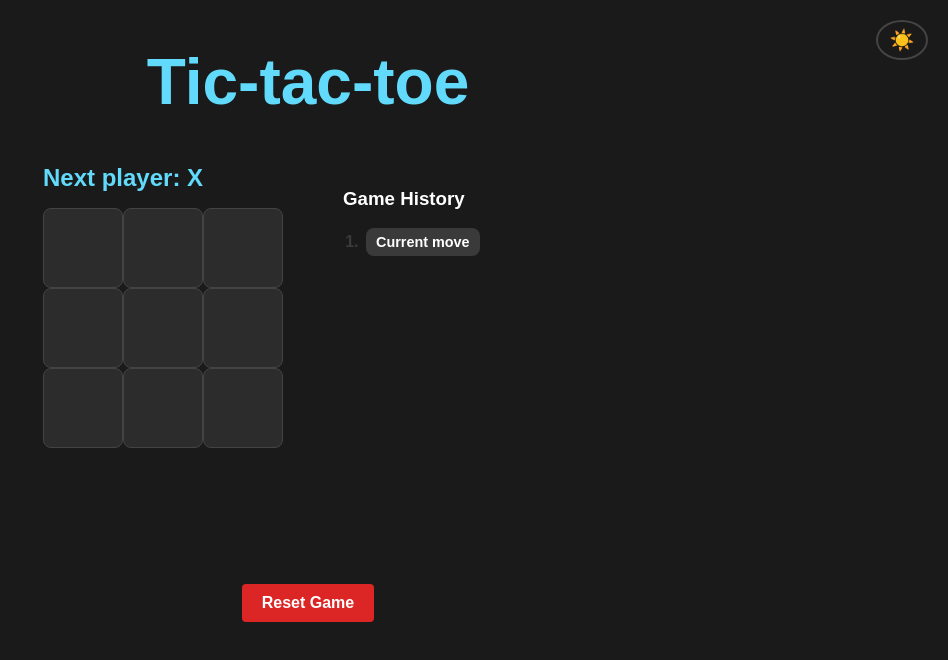
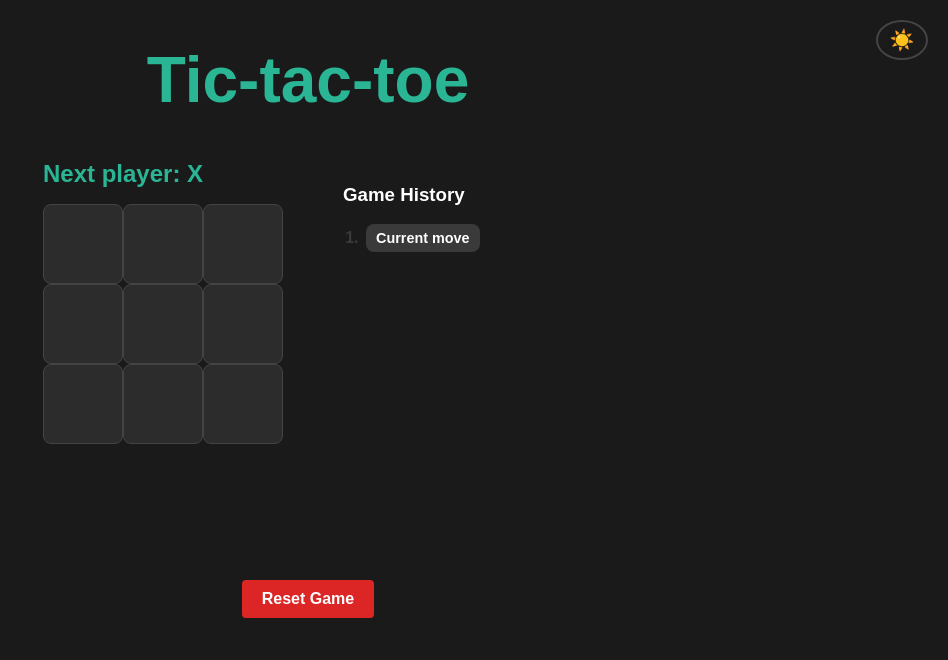
Before and after one commit to ivann1302/Tic-tac-toe, a React (Vite) app: page / in a window 1280 px wide. Shown: the top 660 px of the page, without its empty margins (332-1280 px from the left). Built offline with nearby package versions, Linux system fonts and the light colour scheme.

Commit message:
style: change color variables
n

```diff
--- a/src/index.css
+++ b/src/index.css
@@ -11,9 +11,9 @@ body[data-theme='dark'] {
   --square-hover: #3a3a3a;
   --button-bg: #3a3a3a;
   --button-hover: #4a4a4a;
-  --winner-bg: rgba(0, 255, 0, 0.2);
-  --last-move-bg: rgba(255, 255, 0, 0.2);
-  --status-color: #61dafb;
+  --winner-bg:  #2ab595;
+  --last-move-bg: #2ab595;
+  --status-color: #2ab595;;
 }
 
 /* Светлая тема */
@@ -21,15 +21,15 @@ body[data-theme='light'] {
   --bg-color: #f5f5f5;
   --text-color: #ffffff;
   --border-color: #dddddd;
-  --square-bg: #15803d; /* Darker emerald green */
-  --square-hover: #166534; /* Even darker emerald green on hover */
-  --button-bg: #15803d; /* Darker emerald green */
-  --button-hover: #166534; /* Even darker emerald green on hover */
-  --winner-bg: rgba(0, 0, 255, 0.2); /* Blue for light theme */
-  --last-move-bg: rgba(255, 215, 0, 0.2);
-  --status-color: #15803d; /* Green for status */
-  --current-move-color: #9ca3af; /* Light gray for current move number */
-  --move-button-text-color: #ffffff; /* White text for move buttons */
+  --square-bg: #2a7bb5;
+  --square-hover: #2a5bb5;
+  --button-bg: #2a7bb5;
+  --button-hover: #2a5bb5;
+  --winner-bg: #dc2626;
+  --last-move-bg: #2a4bb7;
+  --status-color: #2a7bb5;
+  --current-move-color: #9ca3af;
+  --move-button-text-color: #ffffff;
 }
 
 body {
@@ -41,7 +41,7 @@ body {
   color: var(--text-color);
   transition: var(--transition);
 }
-W h1 {
+h1 {
   font-size: 1.2em;
   line-height: 1.1;
 }
```
